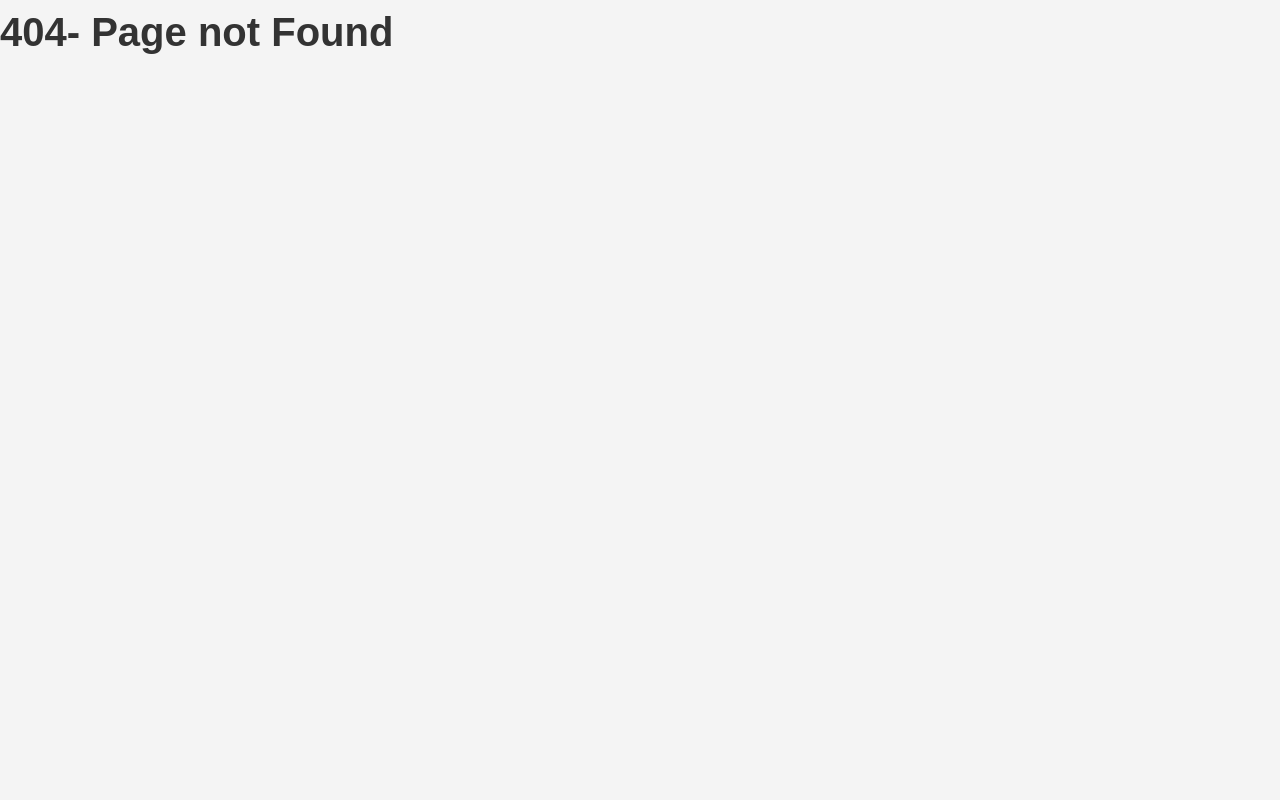
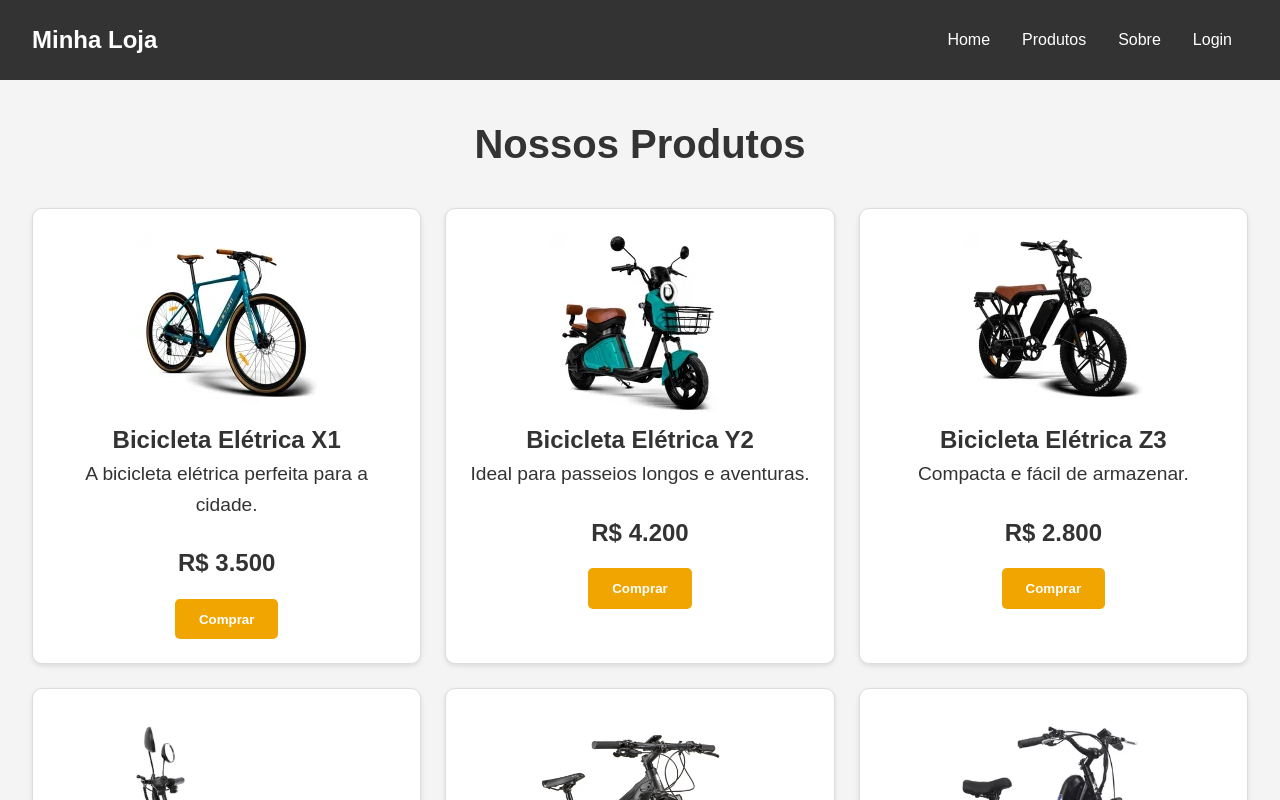
Before and after one commit to Check-Points/cp5-front, a React (Vite) app: page /produtos in a window 1280 px wide. Before the commit this address had no page. Shown: the top 800 px of the page. Built offline with nearby package versions, Linux system fonts and the light colour scheme.

Commit message:
criando a pag Produtos

```diff
--- a/src/main.jsx
+++ b/src/main.jsx
@@ -4,6 +4,7 @@ import {createBrowserRouter, RouterProvider} from 'react-router-dom'
 import App from './App.jsx'
 import Home from './routes/Home.jsx'
 import Error from './routes/Error.jsx'
+import Produtos from './routes/Produtos.jsx'
 
 const router = createBrowserRouter([
   {
@@ -15,6 +16,7 @@ const router = createBrowserRouter([
 
     children:[
       {path:'/',element:<Home/>},
+      {path:'/produtos',element:<Produtos/>},
     ]
   }
 ])
--- a/src/routes/Produtos.jsx
+++ b/src/routes/Produtos.jsx
@@ -0,0 +1,77 @@
+import '../style/global.css'
+import '../style/produtos.css'
+
+//importando imgs
+import imgbike1 from '../assets/image/bike1.png'
+import imgbike2 from '../assets/image/bike2.png'
+import imgbike3 from '../assets/image/bike3.png'
+import imgSport from '../assets/image/bike-sport.png'
+import imgMont from '../assets/image/bike-montain.png'
+import imgUrban from '../assets/image/bike-urban1.png'
+
+const productsData = [
+    {
+        id: 1,
+        name: 'Bicicleta Elétrica X1',
+        description: 'A bicicleta elétrica perfeita para a cidade.',
+        price: 'R$ 3.500',
+        imageUrl: imgbike1,
+    },
+    {
+        id: 2,
+        name: 'Bicicleta Elétrica Y2',
+        description: 'Ideal para passeios longos e aventuras.',
+        price: 'R$ 4.200',
+        imageUrl: imgbike2,
+    },
+    {
+        id: 3,
+        name: 'Bicicleta Elétrica Z3',
+        description: 'Compacta e fácil de armazenar.',
+        price: 'R$ 2.800',
+        imageUrl: imgbike3,
+    },
+    {
+        id: 4,
+        name: 'Bicicleta Elétrica Sport',
+        description: 'Para quem busca desempenho e estilo.',
+        price: 'R$ 5.500',
+        imageUrl: imgSport,
+    },
+    {
+        id: 5,
+        name: 'Bicicleta Elétrica Mountain',
+        description: 'Feita para trilhas e terrenos acidentados.',
+        price: 'R$ 4.800',
+        imageUrl: imgMont,
+    },
+    {
+        id: 6,
+        name: 'Bicicleta Elétrica Urban',
+        description: 'Design moderno e funcionalidade.',
+        price: 'R$ 3.200',
+        imageUrl: imgUrban,
+    },
+];
+
+
+const Produtos=()=> {
+    return (
+        <div className="products-container">
+            <h1>Nossos Produtos</h1>
+            <div className="products-grid">
+                {productsData.map(product => (
+                    <div className="product-card" key={product.id}>
+                        <img src={product.imageUrl} alt={product.name} className="product-image" />
+                        <h2>{product.name}</h2>
+                        <p>{product.description}</p>
+                        <p className="product-price">{product.price}</p>
+                        <button className="buy-button">Comprar</button>
+                    </div>
+                ))}
+            </div>
+        </div>
+    )
+}
+
+export default Produtos
--- a/src/style/produtos.css
+++ b/src/style/produtos.css
@@ -0,0 +1,55 @@
+.products-container {
+    padding: 2rem;
+    text-align: center;
+}
+
+.products-container h1 {
+    font-size: 2.5rem;
+    margin-bottom: 2rem;
+}
+
+.products-grid {
+    display: grid;
+    grid-template-columns: repeat(auto-fill, minmax(300px, 1fr));
+    gap: 1.5rem;
+}
+
+.product-card {
+    background-color: white;
+    border: 1px solid #ddd;
+    border-radius: 10px;
+    padding: 1.5rem;
+    box-shadow: 0 2px 5px rgba(0, 0, 0, 0.1);
+    transition: transform 0.3s;
+}
+
+.product-card:hover {
+    transform: scale(1.05); /* Efeito de zoom ao passar o mouse */
+}
+
+.product-image {
+    max-width: 100%;
+    height: auto;
+    border-radius: 10px;
+}
+
+.product-price {
+    font-weight: bold;
+    font-size: 1.5rem;
+    margin: 1rem 0;
+}
+
+.buy-button {
+    background-color: #f0a500;
+    color: white;
+    padding: 0.8rem 1.5rem;
+    border: none;
+    border-radius: 5px;
+    font-weight: bold;
+    cursor: pointer;
+    transition: background-color 0.3s ease;
+}
+
+.buy-button:hover {
+    background-color: #9e6c00;
+}
```
